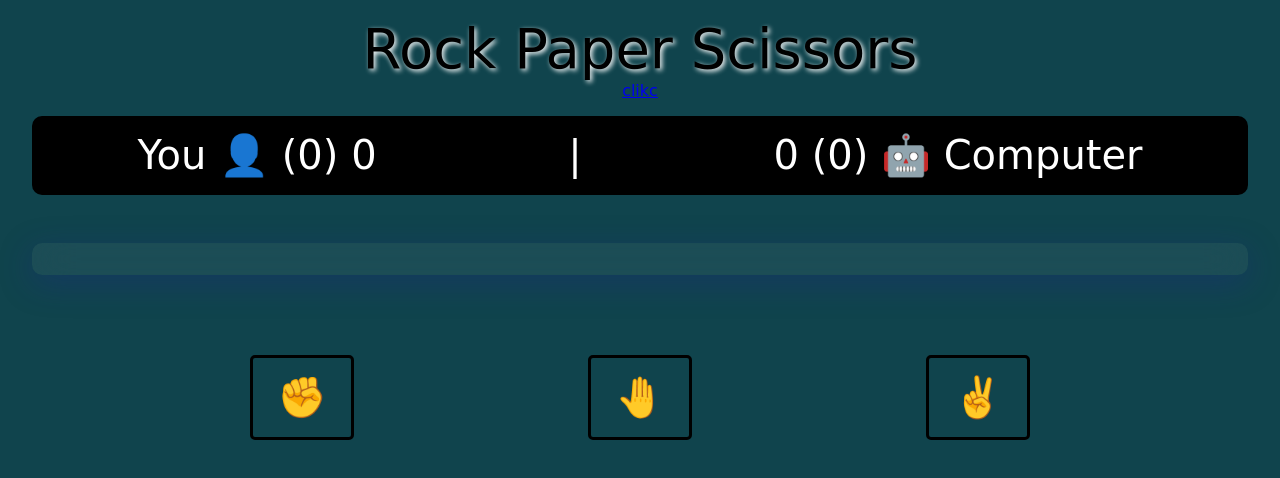
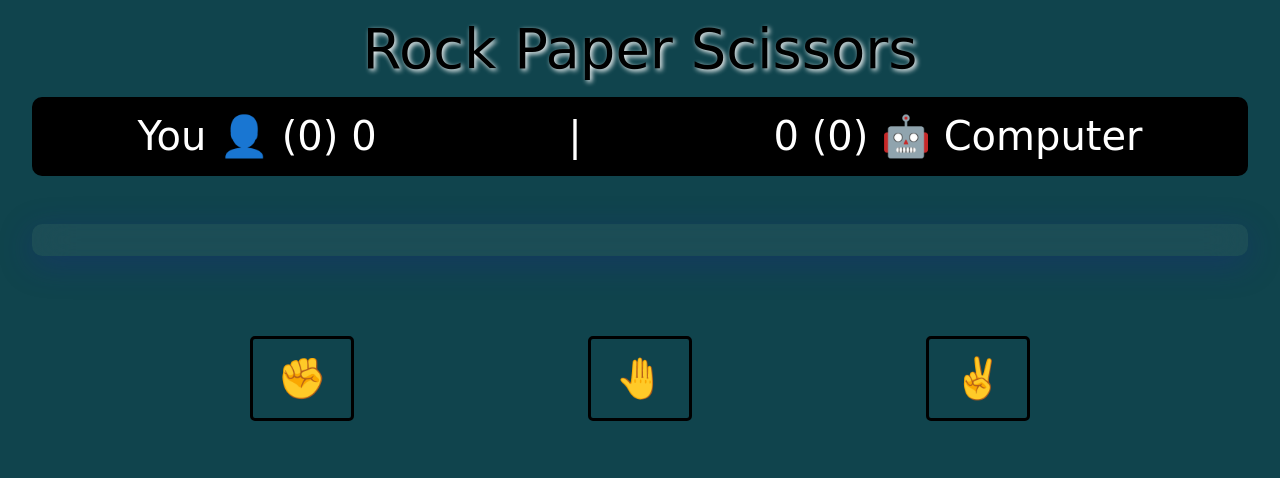
Before and after one commit to iamwaiyanminhtet/rock-paper-scissors-odin, a plain HTML site: page index.html in a window 1280 px wide. Drawn offline with Linux system fonts and the light colour scheme; a web font is replaced by a local one.

Commit message:
remove some testing

```diff
--- a/index.html
+++ b/index.html
@@ -10,7 +10,6 @@
   <body>
     <main>
       <header>Rock Paper Scissors</header>
-      <a href="https://www.google.com" target="_blank">clikc</a>
       <div class="scoreDisplay">
         <span>You 👤 <span id="user_result_round">(0)</span> <span id="user_score">0 </span></span> &nbsp;|&nbsp;
         <span><span id="computer_score">0</span> <span id="computer_result_round">(0)</span> 🤖 Computer</span>
```
